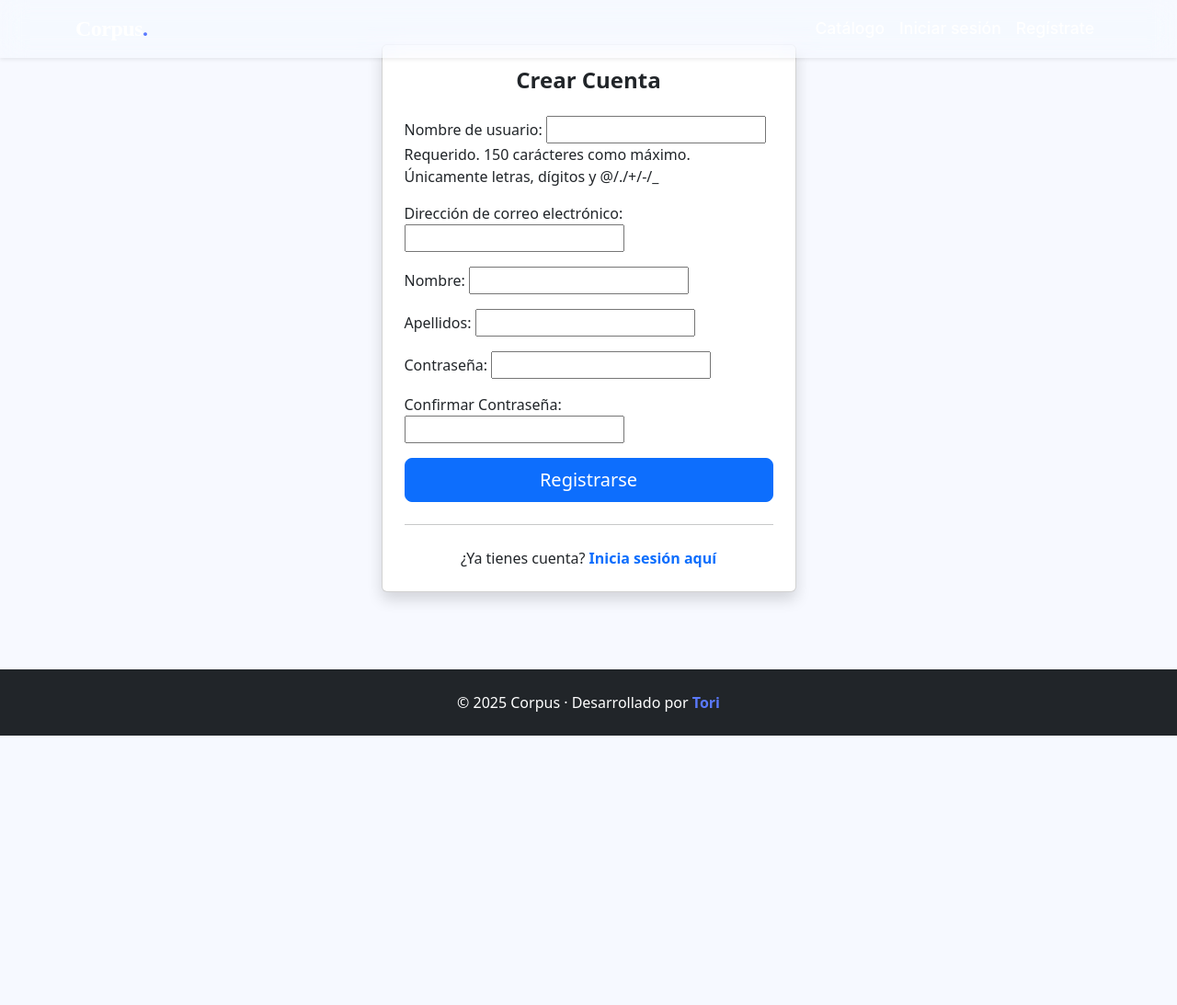
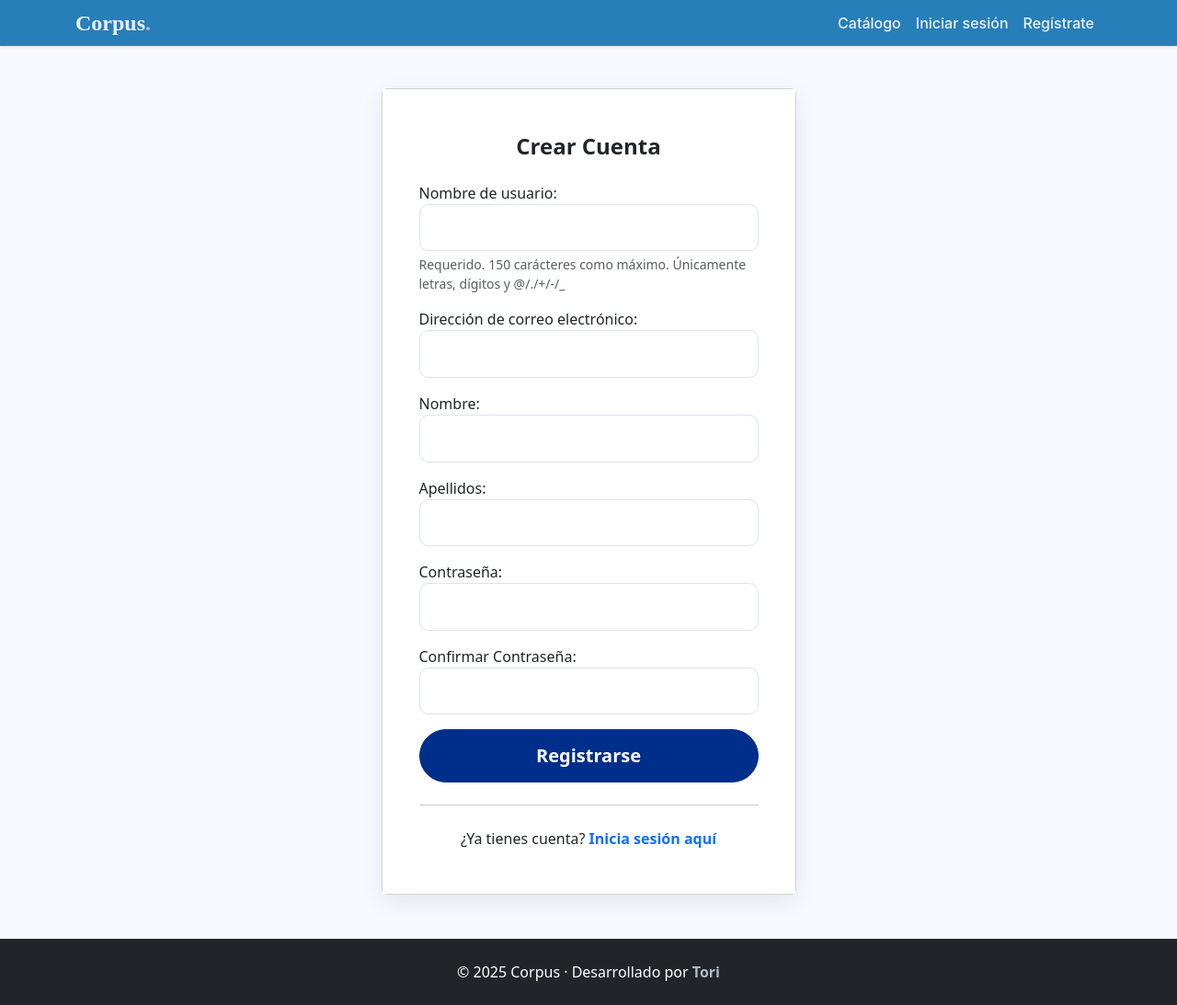
Before and after one commit to too0oori/M6_EvaluacionPortafolio_Sof-aLagos, a Django app: page /usuarios/registro/ in a window 1280 px wide. Shown: the whole page at 92% size. Before the commit the page ends 800 px from the top, so only its background shows below. Run offline with Django 5.2, Linux system fonts and the light colour scheme.

Commit message:
se añaden funcionalidades a home, ajustes de la plantilla y base y en el modelo Libro

```diff
--- a/apps/catalogo/models.py
+++ b/apps/catalogo/models.py
@@ -27,7 +27,7 @@ class Libro(models.Model):
     ano_publicacion = models.IntegerField()
     categoria = models.ForeignKey(Categoria, on_delete=models.CASCADE)
     descripcion = models.TextField()
-    portada = models.ImageField(upload_to='portadas', blank=True, null=True)
+    portada = models.URLField(blank=True, null=True)
     copias_totales = models.PositiveIntegerField()
     copias_disponibles = models.PositiveIntegerField()
     fecha_registro = models.DateTimeField(auto_now_add=True)
--- a/biblioteca_digital/settings.py
+++ b/biblioteca_digital/settings.py
@@ -111,6 +111,9 @@ USE_TZ = True
 STATIC_URL = 'static/'
 STATICFILES_DIRS = [os.path.join(BASE_DIR, 'static')]
 
+MEDIA_URL = '/media/'
+MEDIA_ROOT = os.path.join(BASE_DIR, 'media')
+
 # Default primary key field type
 # https://docs.djangoproject.com/en/5.2/ref/settings/#default-auto-field
 
--- a/static/css/styles.css
+++ b/static/css/styles.css
@@ -5,32 +5,32 @@
   --gris: #4a4a4a;
   --negro-suave: #1a1a1a;
   --fondo: #f7f9ff;
-  --navbar-height: 80px;
+  --navbar-height: 50px;
 }
 
 body {
   background: var(--fondo);
 }
 
-.navbar-transparente{
-  background: rgba(255,255,255,0.03) !important;
-  backdrop-filter: blur(14px) saturate(180%) !important;
-  -webkit-backdrop-filter: blur(14px) saturate(180%) !important;
-  border-bottom: 1px solid rgba(255,255,255,0.08);
+.navbar-personalizado
+{
+  height: var(--navbar-height);
+  background-color: rgba(38, 127, 184) !important;
+  box-shadow: 0 2px 4px rgba(0, 0, 0, 0.1);
 }
 
-.navbar-transparente .navbar-brand{
-  color: white !important;
-  font-family: 'Playfair Display', serif !important;
-  font-size: 1.5rem;
-  letter-spacing: -0.5px;
+.navbar-personalizado .nav-link {
+  font-family: 'Inter', sans-serif !important;
+  font-weight: 500;
+  font-size: 1rem;
+  color: var(--hielo) !important;
 }
 
-.navbar-transparente .nav-link {
-  font-family: 'Inter', sans-serif !important;
-  font-weight: 500;
-  font-size: 1.1rem;
-  color: white !important;
+.navbar-brand {
+  font-family: 'Playfair Display', serif !important;
+  font-weight: 600;
+  font-size: 1.5rem;
+  color: var(--hielo) !important;
 }
 
 /* ---- TIPOGRAFÍA ---- */
@@ -49,12 +49,12 @@ body {
 }
 
 .punto {
-  color: #5a79ff;
+  color: rgba(177, 185, 199);
 }
 
 /* ---- HERO AZUL ---- */
 .hero-azul {
-  min-height: 90vh;
+  min-height: 100vh;
   background: url('../img/header.jpg') center/cover no-repeat;
   position: relative;
   overflow: hidden;
@@ -167,3 +167,37 @@ body {
 footer {
   margin-top: 4rem;
 }
+
+/* -----FORMULARIOS----- */
+.form-control:focus {
+  border-color: var(--azul-profundo);
+  box-shadow: 0 0 0 0.2rem rgba(90, 121, 255, 0.25);
+}
+.btn-primary {
+  background-color: var(--azul-profundo) !important;
+  border-color: var(--azul-profundo) !important;
+  border-radius: 50px;  /* más suave y moderno */
+  padding: 0.8rem 1rem;
+  font-weight: 600;
+}
+
+.btn-primary:hover {
+  background-color: var(--azul-principal) !important;
+  border-color: var(--azul-principal) !important;
+}
+
+.card-body {
+  background-color: #ffffff;
+  padding: 3rem 2.5rem !important;
+}
+
+.card.shadow {
+  box-shadow: 0 8px 25px rgba(0,0,0,0.08) !important;
+}
+
+.mb-3 input {
+  width: 100%;
+  padding: 0.8rem 1rem;
+  border-radius: 10px;
+  border: 1px solid #dce2f7;
+}
--- a/templates/auth/login.html
+++ b/templates/auth/login.html
@@ -1,7 +1,7 @@
 {% extends 'base.html'%}
 {% block content %}
 
-    <div class="container">
+    <div class="container mt-5">
         <div class="row justify-content-center">
             <div class="col-sm-10 col-md-8 col-lg-5">
                 <div class="card shadow my-5">
--- a/templates/auth/registro.html
+++ b/templates/auth/registro.html
@@ -1,7 +1,7 @@
 {% extends 'base.html'%}
 
 {% block content %}
-<div class="container">
+<div class="container mt-5">
     <div class="row justify-content-center">
         <div class="col-sm-10 col-md-8 col-lg-5">
             <div class="card shadow my-5">
@@ -11,7 +11,22 @@
                     <!-- Formulario de registro -->
                     <form class="form-signin" method="POST">
                         {% csrf_token %}
-                        {{ form.as_p }}
+                        {% for field in form %}
+                            <div class="mb-3">
+                                {{ field.label_tag }}
+                                {{ field }}
+
+                                {% if field.help_text %}
+                                    <small class="form-text text-muted d-block">
+                                        {{ field.help_text|safe }}
+                                    </small>
+                                {% endif %}
+
+                                {% for error in field.errors %}
+                                    <small class="text-danger d-block">{{ error }}</small>
+                                {% endfor %}
+                            </div>
+                        {% endfor %}
 
                         <div class="d-grid gap-2 mb-3">
                             <button class="btn btn-primary btn-lg" type="submit">
--- a/templates/base.html
+++ b/templates/base.html
@@ -7,6 +7,7 @@
   {% load static %}
   <link href="https://cdn.jsdelivr.net/npm/bootstrap@5.3.3/dist/css/bootstrap.min.css" rel="stylesheet">
   <link rel="stylesheet" href="https://cdn.jsdelivr.net/npm/bootstrap-icons@1.11.3/font/bootstrap-icons.min.css">
+  <link rel="icon" type="image/png" href="{% static 'img/favicon.png' %}">
   <link rel="stylesheet" href="{% static 'css/styles.css' %}">
   {% block extra_head %}{% endblock %}
 </head>
@@ -14,7 +15,7 @@
 
   <!-- Navegación -->
   <header>
-    <nav class="navbar navbar-expand-lg shadow-sm navbar-transparente fixed-top">
+    <nav class="navbar navbar-expand-lg shadow-sm navbar-personalizado fixed-top">
       <div class="container">
         <a class="navbar-brand fw-bold" href="{% url 'home' %}">Corpus<span class="punto">.</span></a>
         <button class="navbar-toggler" type="button" data-bs-toggle="collapse" data-bs-target="#navbarNav" aria-controls="navbarNav" aria-expanded="false" aria-label="Toggle navigation">
@@ -31,7 +32,7 @@
                 <a class="nav-link" href="{% url 'prestamos:mis_prestamos' %}">Préstamos</a>
               </li>
               <li class="nav-item">
-                <a class="nav-link" href="{% url 'prestamos:reservas' %}">Mis Reservas</a>
+                <a class="nav-link" href="{% url 'prestamos:mis_reservas' %}">Mis Reservas</a>
               </li>
               <li class="nav-item">
                 <a class="nav-link" href="{% url 'usuarios:perfil' %}">Mi Perfil</a>
@@ -45,6 +46,11 @@
               </li>
               <li class="nav-item">
                 <a class="nav-link" href="{% url 'usuarios:registro' %}">Regístrate</a>
+              </li>
+            {% endif %}
+            {% if user.is_superuser %}
+              <li class="nav-item">
+                <a class="nav-link" href="{% url 'admin:index' %}">Admin</a>
               </li>
             {% endif %}
           </ul>
--- a/templates/home.html
+++ b/templates/home.html
@@ -11,14 +11,14 @@
 
         <div class="d-flex gap-3 justify-content-center flex-wrap mt-4">
           {% if user.is_authenticated %}
-            <a href="{% url 'catalogo:lista_libros' %}" class="btn btn-light px-4 py-2">
+            <a href="{% url 'catalogo:lista_libros' %}" class="btn btn-outline-light px-4 py-2">
               Explorar Catálogo
             </a>
-            <a href="{% url 'prestamos:mis_prestamos' %}" class="btn btn-outline-dark btn-lg px-4">
+            <a href="{% url 'prestamos:mis_prestamos' %}" class="btn btn-outline-light px-4 py-2">
               Mis Préstamos
             </a>
           {% else %}
-            <a href="{% url 'catalogo:lista_libros' %}" class="btn btn-light px-4 py-2">
+            <a href="{% url 'catalogo:lista_libros' %}" class="btn btn-outline-light px-4 py-2">
               Explorar Catálogo
             </a>
             <a href="{% url 'usuarios:login' %}" class="btn btn-outline-light px-4 py-2">
```
Also changed, not shown: apps/catalogo/views.py (+14 -1 lines), templates/catalogo/lista_libros.html (+30 -0 lines), apps/catalogo/migrations/0003_alter_libro_portada.py (added), db.sqlite3, static/img/favicon.png (added).
